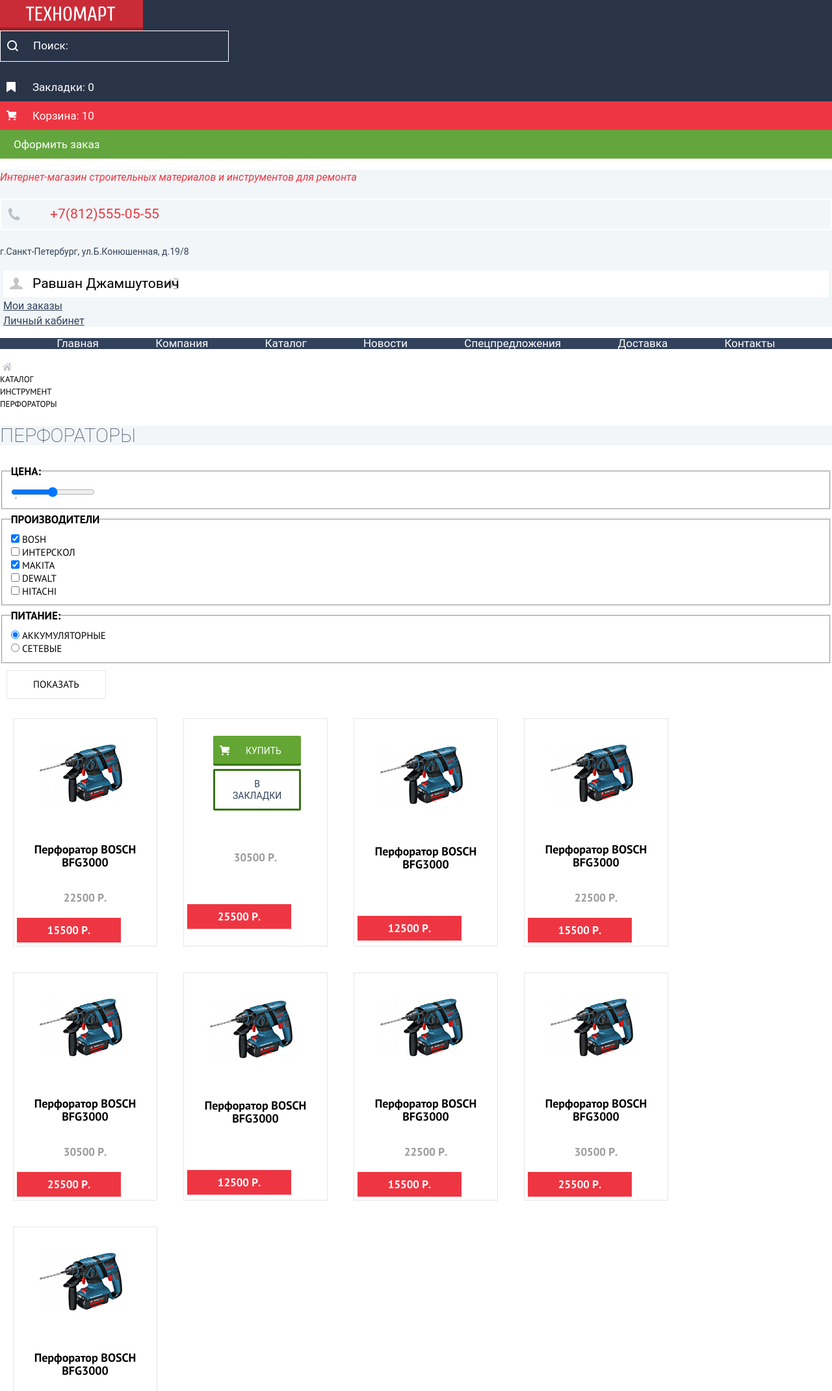
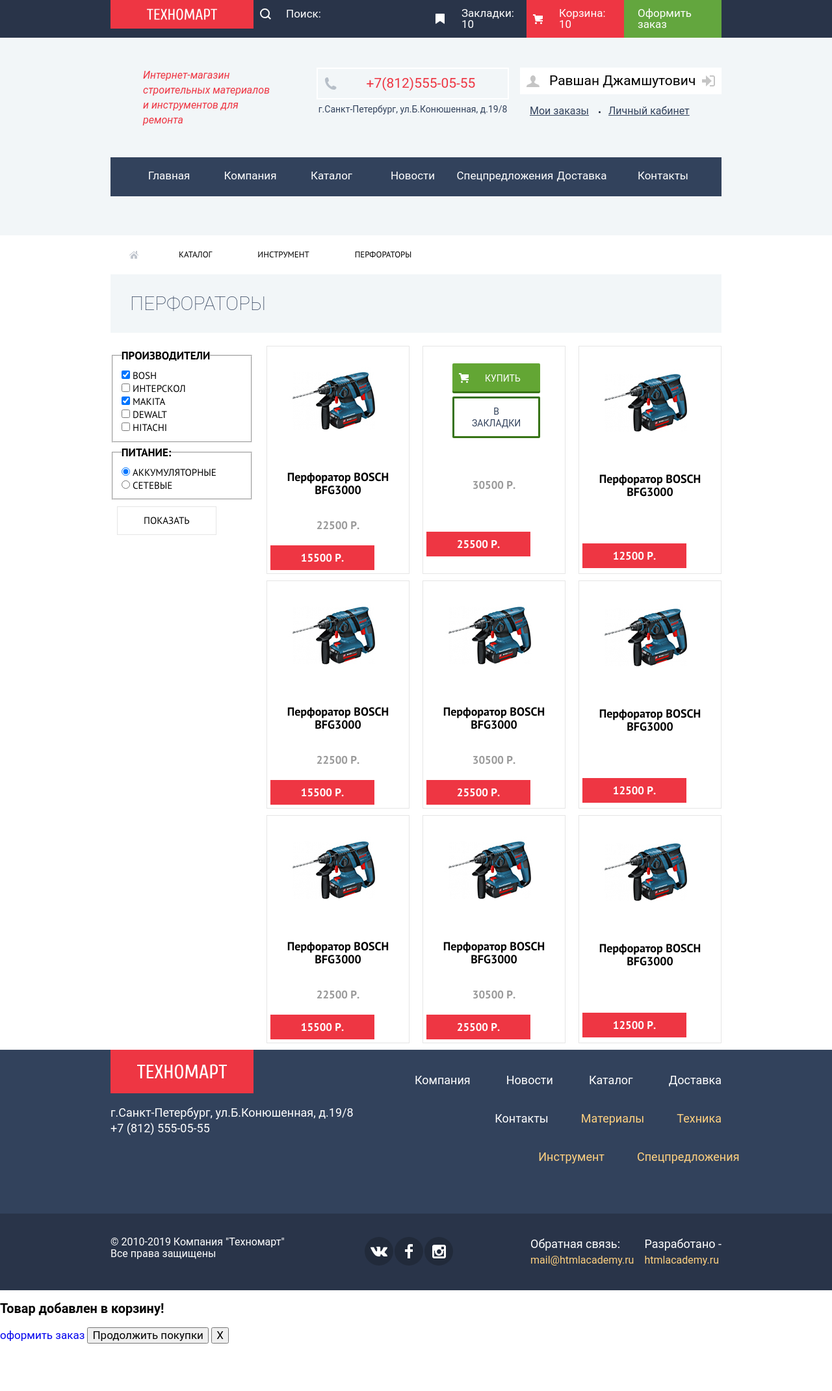
Before and after one commit to sergkryk/1076727-technomart-25, a plain HTML site: page catalog.html in a window 1280 px wide. Shown: the top 2140 px of the page at 65% size. After the commit the page ends 2067 px from the top, so only its background shows below. Drawn offline with Linux system fonts and the light colour scheme; a web font is replaced by a local one.

Commit message:
начало раскладки на флексах

```diff
--- a/catalog.html
+++ b/catalog.html
@@ -13,32 +13,32 @@
 <body>
   <header class="site-header">
     <div class="customer-menu-container">
-      <div class="main-logo-container">
-        <a href="#" aria-label="Переход на главную страницу Техномарта"><img class='main-logo'
-            src="img/logo-technomart.svg" alt="Логотип Техномарт"></a>
-      </div>
+      <a class="main-logo" href="#" aria-label="Переход на главную страницу Техномарта">
+        <img class="logo-img" src="img/logo-technomart.svg" width="108px" height="18px" alt="Логотип Техномарт"></a>
       <form class="site-search-form" action="https://echo.htmlacademy.ru" method="get">
         <input class="site-search" type="search" name="site-search" placeholder="Поиск:"
           aria-label="Поиск по сайту Техномарт">
         <button class="visually-hidden" type="submit"></button>
       </form>
       <ul class="customer-menu-list">
-        <li class="customer-menu-item bookmarks"><a href="#">Закладки: 0</a></li>
+        <li class="customer-menu-item bookmarks"><a href="#">Закладки: 10</a></li>
         <li class="customer-menu-item cart active-red"><a href="#">Корзина: 10</a></li>
         <li class="customer-menu-item checkout"><a href="#">Оформить заказ</a></li>
       </ul>
     </div>
     <section class="about">
+      <div class="about-container">
         <h1>Интернет-магазин строительных материалов и инструментов для ремонта</h1>
         <div class="contacts-container">
           <p class="phone-number">+7(812)555-05-55</p>
           <p class="address">г.Санкт-Петербург, ул.Б.Конюшенная, д.19/8</p>
         </div>
-      <ul class="login-menu">
+        <ul class="login-menu logged">
           <li class='login-menu-item user-field'><a href="#">Равшан Джамшутович</a></li>
           <li class="login-menu-item small-link"><a href="#">Мои заказы</a></li>
           <li class="login-menu-item small-link"><a href="#">Личный кабинет</a></li>
         </ul>
+      </div>
     </section>
     <nav class="site-navigation">
       <ul class="main-nav">
@@ -54,6 +54,7 @@
   </header>
   <main>
     <!-- попытка сделать хлебные крошки ))) -->
+    <div class="main-container">
       <ul class="breadcrumb">
         <li class="breadcrumb-item item-home"><a href="#"></a></li>
         <li class="breadcrumb-item"><a href="#">каталог</a></li>
@@ -63,8 +64,9 @@
       <!-- закончил с крошками -->
       <section class="rock-drill">
         <h2>Перфораторы</h2>
+        <div class="catalog-container">
           <form class="site-filter" action="https://echo.htmlacademy.ru" method="get">
-        <fieldset class="filter-heading">
+            <!-- <fieldset class="filter-heading">
               <legend>Цена:</legend>
               <input type="range" min="0" max="10" list="rangeList1">
               <datalist id="rangeList1">
@@ -72,7 +74,7 @@
                 <option value="15000" label="15000">
                 <option value="30000" label="30000">
               </datalist>
-        </fieldset>
+            </fieldset> -->
             <fieldset class="filter-heading">
               <legend>Производители</legend>
               <ul class="filter-list">
@@ -192,24 +194,23 @@
               <a class="hot-price" href="">12500 Р.</a>
             </li>
           </ul>
+        </div>
       </section>
+    </div>
   </main>
   <footer class="site-footer">
-    <div class="footer-nav">
-      <div class="address-card">
-        <div class="main-logo-container">
-          <a href="#" aria-label="Переход на главную страницу Техномарта"><img class='main-logo'
-              src="img/logo-technomart.svg" alt="Логотип Техномарт"></a>
-        </div>
-        <p>г.Санкт-Петербург, ул.Б.Конюшенная, д.19/8</p>
-        <p>+7 (812) 555-05-55</p>
+    <div class="footer-container">
+      <div class="address-wrapper">
+        <a class="main-logo" href="#" aria-label="Переход на главную страницу Техномарта"><img class='logo-img'
+            width="138px" height="23px" src="img/logo-technomart.svg" alt="Логотип Техномарт"></a>
+        <p>г.Санкт-Петербург, ул.Б.Конюшенная, д.19/8 <br>+7 (812) 555-05-55</p>
       </div>
       <ul class="footer-nav-list">
-        <li class="footer-nav-item"><a href="#">Компания</a></li>
-        <li class="footer-nav-item"><a href="#">Новости</a></li>
-        <li class="footer-nav-item"><a href="#">Каталог</a></li>
-        <li class="footer-nav-item"><a href="#">Доставка</a></li>
-        <li class="footer-nav-item"><a href="#">Контакты</a></li>
+        <li class="footer-nav-item regular"><a href="#">Компания</a></li>
+        <li class="footer-nav-item regular"><a href="#">Новости</a></li>
+        <li class="footer-nav-item regular"><a href="#">Каталог</a></li>
+        <li class="footer-nav-item regular"><a href="#">Доставка</a></li>
+        <li class="footer-nav-item regular"><a href="#">Контакты</a></li>
         <li class="footer-nav-item"><a class="gold" href="#">Материалы</a></li>
         <li class="footer-nav-item"><a class="gold" href="#">Техника</a></li>
         <li class="footer-nav-item"><a class="gold" href="#">Инструмент</a></li>
@@ -217,6 +218,7 @@
       </ul>
     </div>
     <div class="footer-bottom">
+      <div class="footer-container">
         <address class="address">
           © 2010-2019 Компания "Техномарт"<br>
           Все права защищены
@@ -228,11 +230,12 @@
         </ul>
         <div class="feedback">
           <p>Обратная связь:<br>
-          <a class="gold feedback-link" href="#">mail@htmlacademy.ru</a>
+            <a class="gold" href="#">mail@htmlacademy.ru</a>
           </p>
         </div>
-      <div class="developer feedback-link">
+        <div class="developer">
           <p>Разработано - <br><a class="gold" href="www.htmlacademy.ru">htmlacademy.ru</a></p>
+        </div>
       </div>
     </div>
   </footer>
--- a/css/style.css
+++ b/css/style.css
@@ -1,6 +1,7 @@
 /* global styling */
 body {
   margin: 0;
+  padding: 0;
 
   font-family: 'Cuprum', Roboto, sans-serif;
   font-size: 17px;
@@ -10,13 +11,12 @@ body {
   background-color: #ffffff;
 }
 
-
 img {
   max-width: 100%
 }
 
 a {
-  text-decoration: none
+  text-decoration: none;
 }
 
 .visually-hidden {
@@ -27,9 +27,11 @@ a {
   margin: -1px;
 }
 
-/* end of global styling */
+/* main header */
 
-/* main header */
+.site-header {
+  background-color: #293449;
+}
 
 .site-header li {
   list-style: none;
@@ -40,41 +42,45 @@ a {
 }
 
 .customer-menu-container {
-  font-size: 17px;
-  line-height: 18px;
-  font-weight: 400;
-  color: #ffffff;
+  max-width: 940px;
+  padding: 0 10px;
+  margin: 0 auto;
 
-  background-color: #293449;
-  background-position: 0 0;
+  display: flex;
+  justify-content: space-between;
 }
 
 .customer-menu-container a {
-  text-decoration: none;
   color: #ffffff;
 }
 
-.main-logo-container {
+.main-logo {
   width: 220px;
-  height: 47px;
+  height: 44px;
+
   background-color: #ee3643;
-  box-shadow: inset 0 -5px 0 0 rgba(0, 0, 0, .24);
+
+  display: flex;
 }
 
-.main-logo-container:hover {
+.main-logo img {
+  margin: auto;
+}
+
+.main-logo:hover {
   background-color: rgb(202, 44, 55);
 }
 
-.main-logo-container:active {
+.main-logo:active {
   background-color: rgb(186, 39, 50);
 }
 
 .site-search {
+  width: 270px;
   background-color: rgb(41, 52, 73);
-    border: 1px solid white;
-    padding: 13px 60px 13px 50px;
+  border: none;
+  padding: 12px 60px 12px 50px;
   background: url(../img/icon-search.svg) 10px center no-repeat;
-
 }
 
 .site-search:hover {
@@ -92,38 +98,42 @@ a {
   color: #ffffff;
 }
 
+.customer-menu-list {
+  width: 450px;
+  margin: 0;
 
-.main-logo-container img {
-  margin: 10px 40px;
+  display: flex;
+  justify-content: space-between;
 }
 
 .customer-menu-item {
   list-style: none;
   padding: 0;
   margin: 0;
+  width: 150px;
+  box-sizing: border-box;
 }
 
 .bookmarks {
-  padding: 13px 26px 13px 50px;
+  padding: 12px 15px 12px 50px;
 
   background-image: url(../img/icon-bookmark.svg);
   background-repeat: no-repeat;
   background-position: 10px center;
 }
 
-
-.checkout {
-  padding: 13px 21px;
-
-  background-color: #63a63e;
-}
-
 .cart {
-  padding: 13px 26px 13px 50px;
+  padding: 12px 20px 12px 50px;
 
   background-image: url(../img/icon-cart.svg);
   background-repeat: no-repeat;
   background-position: 10px center;
+}
+
+.checkout {
+  padding: 12px 21px;
+
+  background-color: #63a63e;
 }
 
 .bookmarks:hover,
@@ -148,12 +158,39 @@ a {
   background-color: rgb(238, 54, 67);
 }
 
+/* section about */
+
+.about {
+  background-color: rgb(242, 246, 248);
+}
+
+.about-container {
+  width: 940px;
+  padding: 46px 10px 46px 10px;
+  margin: 0 auto;
+
+  display: flex;
+  justify-content: space-between;
+}
+
 .site-header h1 {
+  width: 200px;
+  margin: 0;
+  padding: 0 50px;
+
   font-size: 16px;
   font-style: italic;
   line-height: 23px;
   color: #ee3643;
   font-weight: 400;
+}
+
+.contacts-container {
+  width: 310px;
+
+  display: flex;
+  flex-direction: column;
+  align-items: center;
 }
 
 .phone-number {
@@ -163,6 +200,8 @@ a {
   font-weight: 400;
 
   padding: 12px 50px 12px 75px;
+  margin: 0;
+  margin-bottom: 3px;
 
   background-image: url(../img/icon-phone.svg);
   background-repeat: no-repeat;
@@ -176,10 +215,40 @@ a {
   line-height: 24px;
   color: rgb(50, 66, 92);
   font-weight: 400;
+  margin: 0;
 }
 
-.login-menu-item {
-  margin: 5px;
+.login-menu {
+  width: 310px;
+  margin: 0;
+
+  display: flex;
+  align-items: flex-start;
+  justify-content: flex-end;
+  flex-wrap: wrap;
+}
+
+.logged {
+  justify-content: flex-start;
+}
+
+.small-link:last-of-type {
+  position: relative;
+}
+
+.small-link:last-of-type::before {
+  content: "";
+  width: 3px;
+  height: 3px;
+  background-color: #1d2739;
+  border-radius: 50%;
+  position: absolute;
+  top: 50%;
+  left: 0;
+}
+
+.small-link {
+  padding: 12px 15px;
 }
 
 .login-menu-item a {
@@ -189,15 +258,20 @@ a {
   font-weight: 400;
 }
 
+.reg-field {
+  margin-left: 10px;
+}
+
 .user-field {
   padding-top: 10px;
   padding-bottom: 10px;
   padding-left: 45px;
+  width: 300px;
 
   background-color: #ffffff;
   background-image: url(../img/icon-login.svg), url(../img/icon-user.svg);
   background-repeat: no-repeat;
-  background-position-x: 250px, 10px;
+  background-position-x: 280px, 10px;
   background-position-y: center;
 
 }
@@ -240,13 +314,47 @@ a {
   color: rgb(50, 66, 92);
 }
 
+/* site navigation */
+
 .site-navigation {
-  background-color: rgb(50, 66, 92);
+  background-color: rgb(242, 246, 248);
+  padding-bottom: 60px;
 }
 
 .main-nav {
+  width: 940px;
+  padding: 0 10px;
+  margin: 0 auto;
+
+  background-color: rgb(50, 66, 92);
+
   display: flex;
-  justify-content: space-evenly;
+  justify-content: center;
+}
+
+.main-nav-item {
+  width: 125px;
+  padding-top: 20px;
+  padding-bottom: 23px;
+
+  text-align: center;
+}
+
+.main-nav-item:nth-child(5) {
+  padding-right: 5px;
+  padding-left: 5px;
+}
+
+.main-nav-item:hover {
+  background-color: rgba(41, 52, 73, 1);
+}
+
+.main-nav-item:focus {
+  background-color: #1d2739;
+}
+
+.main-nav-item a:active {
+  color: rgba(255, 255, 255, .4);
 }
 
 .main-nav-item a {
@@ -256,6 +364,11 @@ a {
   color: #ffffff;
 }
 
+.main-container {
+  width: 940px;
+  padding: 0 10px;
+  margin: 0 auto;
+}
 /* breadcrumb */
 
 .breadcrumb-item a {
@@ -270,6 +383,14 @@ a {
   list-style: none;
   margin: 0;
   padding: 0;
+  width: 360px;
+
+  display: flex;
+  justify-content: space-between;
+}
+
+.breadcrumb-item {
+  padding: 20px 35px;
 }
 
 .item-home {
@@ -283,8 +404,15 @@ a {
 }
 
 /* section rock-drill */
+.catalog-container {
+  display: flex;
+  justify-content: space-between;
+}
+.rock-drill h2 {
+  margin: 0;
+  margin-bottom: 20px;
+  padding: 30px;
 
-.rock-drill h2 {
   font-family: "Cuprum", "Roboto", sans-serif;
   font-size: 30px;
   line-height: 30px;
@@ -293,6 +421,10 @@ a {
   font-weight: 200;
 
   background-color: rgb(242, 246, 248);
+}
+
+.site-filter {
+  width: 220px;
 }
 
 .site-filter legend {
@@ -340,17 +472,21 @@ a {
 .catalog-list {
   margin: 0;
   padding: 0;
+  width: 700px;
 
   display: flex;
   flex-wrap: wrap;
+  justify-content: space-between;
+
 }
 
 .catalog-item {
-  margin: 20px;
+  margin-bottom: 10px;
   width: 220px;
   border: 1px solid rgb(229, 229, 229);
   list-style: none;
   text-align: center;
+  box-sizing: border-box;
 
   display: flex;
   flex-direction: column;
@@ -463,72 +599,147 @@ a {
   box-shadow: inset 0 0 0 3px rgba(50, 66, 92, .3);
 }
 
-.about {
-  background-color: rgb(242, 246, 248);
+/* section details */
+
+.details {
+  width: 940px;
+  padding: 80px 10px 86px 10px;
+  margin: 0 auto;
+
+  display: flex;
+  justify-content: space-between;
 }
 
-.about h3 {
+.details h3 {
+  margin: 0;
+  margin-bottom: 24px;
   font-size: 30px;
   line-height: 30px;
   font-weight: 400px;
   text-transform: uppercase;
 }
 
-.company-description p {
+.company-description {
+  width: 620px;
+}
+
+.details p {
+  margin: 0;
+  margin-bottom: 32px;
+
   font-size: 13px;
   line-height: 24px;
   font-weight: 400;
 }
 
 .delivery-list {
-  margin: 0;
+  margin: 0 0 40px 0;
   padding: 0;
 }
 
 .delivery-item {
+  padding-bottom: 24px;
+  padding-left: 35px;
+  position: relative;
   list-style: none;
   font-size: 18px;
   line-height: 20px;
-
-  margin-bottom: 35px;
 }
 
+.delivery-item::before {
+  content: "";
+  width: 25px;
+  height: 2px;
+  position: absolute;
+  background-color: #ee3643;
+  left: 0;
+  top: 10px;
+}
 
+.delivery-item:last-child {
+  padding-bottom: 0;
+}
 
 .red-btn {
   padding: 10px 40px;
-
+  width: 140px;
   color: #ffffff;
   font-size: 14px;
   line-height: 18px;
   text-transform: uppercase;
-
+  display: block;
   background-color: rgb(238, 54, 67);
 }
 
+.company-contacts {
+  width: 310px;
+}
+
+.company-contacts img {
+  width: 300px;
+  height: 150px;
+  margin-bottom: 74px;
+}
+
 .company-contacts .red-btn {
+  width: 180px;
   padding: 10px 60px;
 }
 
-
-
 /* footer */
 
-.footer-nav {
+.site-footer {
+  background-color: rgb(50, 66, 92);
+}
+
+.footer-container {
+  width: 940px;
+  padding: 0 10px;
+  margin: 0 auto;
+
   font-size: 18px;
   line-height: 24px;
   color: #ffffff;
 
-  background-color: rgb(50, 66, 92);
+  display: flex;
+  justify-content: space-between;
+}
+
+.address-wrapper {
+  width: 380px;
+}
+
+.address-wrapper .main-logo {
+  width: 220px;
+  height: 67px;
 }
 
 .footer-nav-list {
+  width: 550px;
   margin: 0;
-  padding: 0;
+  padding: 0 0 75px 0;
+
+  display: flex;
+  flex-wrap: wrap;
+  justify-content: flex-end;
 }
 
 .footer-nav-item {
   list-style: none;
+  padding-left: 50px;
+  padding-top: 35px;
+}
+
+.regular {
+  padding-left: 55px;
+}
+
+.footer-nav-item:first-child {
+  padding-left: 0;
+}
+
+.footer-nav-item:last-child {
+  width: 130px;
 }
 
 .footer-nav-item a {
@@ -563,29 +774,53 @@ a {
   background-color: rgb(41, 52, 73);
 }
 
+.footer-bottom a {
+  font-size: 16px;
+  line-height: 18px;
+}
+
+.footer-bottom .footer-container {
+  padding-top: 35px;
+  padding-bottom: 35px;
+}
+
 .footer-bottom .address {
   color: #ffffff;
   font-style: normal;
   font-size: 16px;
   line-height: 18px;
+
+  width: 380px;
+  margin-right: 10px;
+}
+
+.footer-bottom p {
+  margin: 0;
 }
 
 .social-list {
   margin: 0;
+  margin-right: 118px;
   padding: 0;
+
+  display: flex;
 }
 
 .social-item {
   list-style: none;
-  margin: 5px;
-  width: 50px;
-  height: 50px;
+  margin: 1px;
+  width: 44px;
+  height: 44px;
   border-radius: 50%;
 
   background-color: rgb(33, 42, 58);
   background-image: url(../img/icon-vk.svg);
   background-repeat: no-repeat;
   background-position: center;
+}
+
+.developer {
+  margin-left: auto;
 }
 
 .social-item:hover,
```
Also changed, not shown: index.html (+25 -23 lines). Lines whose indentation alone changed are shown as unchanged.
